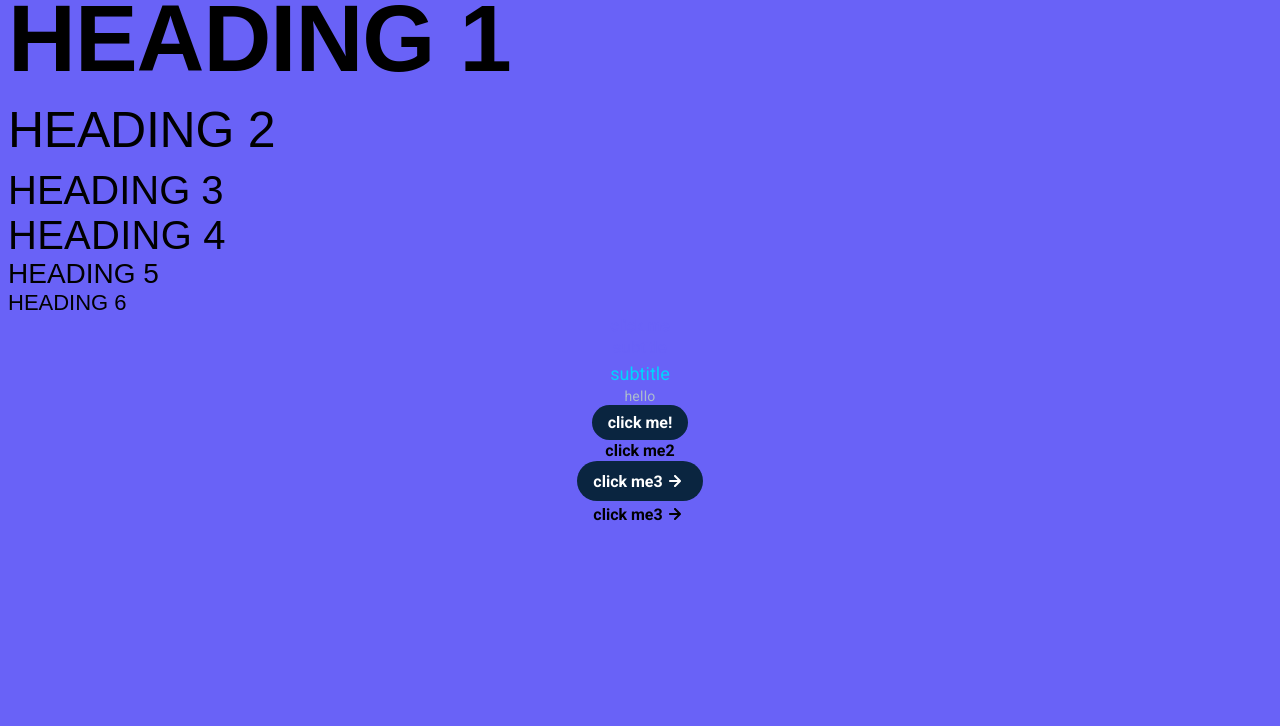
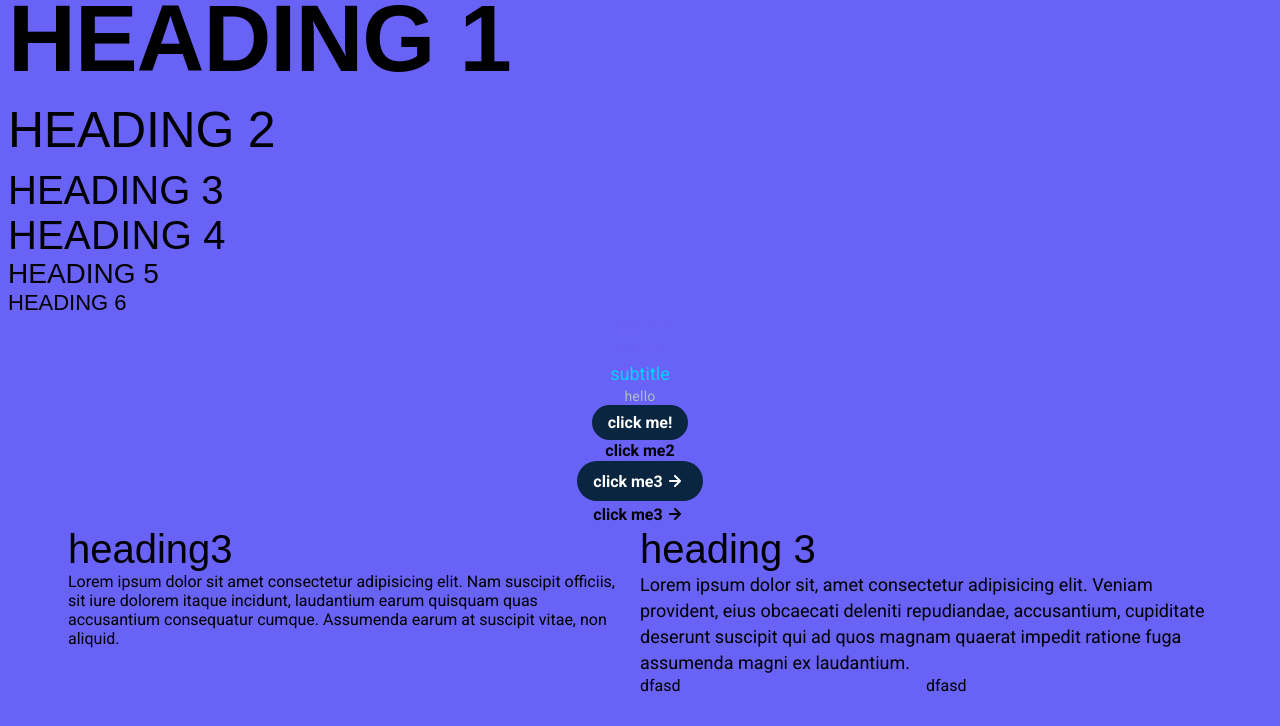
Before and after one commit to pouryourlove/Swipe-project, a plain HTML site: page index.html in a window 1280 px wide. Shown: the part 74-800 px from the top of the page. Drawn offline with Linux system fonts and the light colour scheme; a web font is replaced by a local one.

Commit message:
made layout

```diff
--- a/index.css
+++ b/index.css
@@ -121,6 +121,42 @@ p {
   margin: var(--spascing-md) 0;
 }
 
+/*Layout styles*/
+
+.section-container{
+  width: 100%;
+  max-width:var(--standard-width)
+}
+
+.two-column{
+  width:100%;
+  display:flex;
+  flex-direction:row;
+  justify-content:center;
+  align-items:flex-start;
+  box-sizing:border-box;
+}
+
+.two-column > .col-left {
+  width: 50%;
+  box-sizing: border-box;
+  padding: 0 var(--spacing-md) 0 0;
+  display:flex;
+  flex-direction: column;
+  align-items: start;
+  justify-content: center;
+}
+
+.two-column > .col-right{
+  width: 50%;
+  box-sizing: border-box;
+  padding: 0 0 0 var(--spacing-md)
+  display:flex;
+  flex-direction: column;
+  align-items: start;
+  justify-content: center;
+}
+
 .subtitle,
 subtitle2 {
   color: var(--purple-1);
@@ -226,3 +262,5 @@ subtitle2 {
 .navbar-button:hover{
     background: rgba(250,250,250,0.5)
 }
+
+/*hero content*/
--- a/index.html
+++ b/index.html
@@ -43,5 +43,27 @@
     <button class="secondary-button with-icon">click me3
         <img src="assets/arrow-right-dark.svg" alt="">
     </button>
+    <div class="section-container">
+      <div class="two-column">
+        <div class="col-left">
+          <p>
+            <h3>heading3
+            </h3>
+
+            Lorem ipsum dolor sit amet consectetur adipisicing elit. Nam suscipit officiis, sit iure dolorem itaque incidunt, laudantium earum quisquam quas accusantium consequatur cumque. Assumenda earum at suscipit vitae, non aliquid.
+          </p>
+        </div>
+        <div class="col-right">
+          <h3>heading 3</h3>
+          <p>
+            Lorem ipsum dolor sit, amet consectetur adipisicing elit. Veniam provident, eius obcaecati deleniti repudiandae, accusantium, cupiditate deserunt suscipit qui ad quos magnam quaerat impedit ratione fuga assumenda magni ex laudantium.
+          </p>
+          <div class="two-column">
+            <div class="col-left">dfasd</div>
+            <div class="col-right">dfasd</div>
+          </div>
+        </div>
+      </div>
+    </div>
   </body>
 </html>
```
